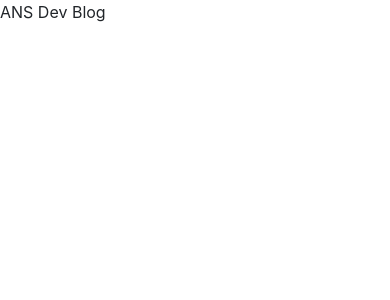
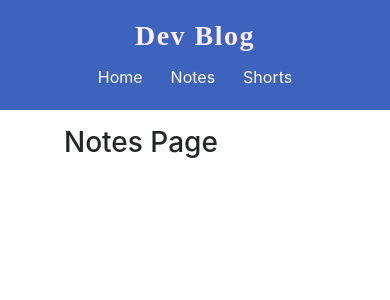
Before and after one commit to answebdev/dev-blog, a React (Create React App) app: page /notes in a window 390 px wide. Shown: the top 300 px of the page. Built offline with nearby package versions, Linux system fonts and the light colour scheme; the HTML template or start-up script is replaced by a standard one.

Commit message:
added main Pages and Layout components

```diff
--- a/package.json
+++ b/package.json
@@ -6,8 +6,12 @@
     "@testing-library/jest-dom": "^4.2.4",
     "@testing-library/react": "^9.5.0",
     "@testing-library/user-event": "^7.2.1",
+    "bootstrap": "^4.5.0",
     "react": "^16.13.1",
+    "react-bootstrap": "^1.0.1",
     "react-dom": "^16.13.1",
+    "react-helmet": "^6.0.0",
+    "react-router-dom": "^5.2.0",
     "react-scripts": "3.4.1"
   },
   "scripts": {
--- a/public/index.html
+++ b/public/index.html
@@ -25,6 +25,7 @@
   <noscript>You need to enable JavaScript to run this app.</noscript>
   <div id="root"></div>
 
+
 </body>
 
 </html>
--- a/src/App.css
+++ b/src/App.css
@@ -0,0 +1,281 @@
+* {
+  box-sizing: border-box;
+  margin: 0;
+  padding: 0;
+}
+
+/* Utilities */
+.container {
+  max-width: 1100px;
+  margin: auto;
+  overflow: hidden;
+  padding: 0 2rem;
+}
+
+html {
+  height: 100%;
+  box-sizing: border-box;
+}
+
+/* Navbar */
+.navbar {
+  display: flex;
+  justify-content: space-between;
+  align-items: center;
+  padding: 0.7rem 2rem;
+  z-index: 1;
+  width: 100%;
+  background-color: #3e63bd !important;
+  border-bottom: solid 1px var(--primary-color);
+  margin-bottom: 1rem;
+}
+
+.nav-title {
+  color: #ffeeff;
+  font-family: 'Dancing Script', cursive;
+  font-size: 28px;
+  font-weight: 700;
+  letter-spacing: 1.5px;
+  padding-bottom: 0.5em;
+  /* margin-bottom: -10px; */
+}
+
+#links {
+  color: #c7d1d8 !important;
+}
+
+#links {
+  margin-bottom: -15px;
+  float: inherit;
+}
+
+.navbar ul {
+  display: flex;
+}
+
+.navbar li {
+  list-style: none;
+}
+
+.navbar a {
+  color: #fff;
+  /* padding: 0.45rem; */
+  margin: 0 0.25rem;
+  margin-bottom: -30px;
+}
+
+.navbar a:hover {
+  color: var(--light-color);
+}
+
+.navbar .welcome span {
+  margin-right: 0.6rem;
+}
+
+/* End Navbar */
+
+a {
+  /* color: #007bff; */
+  color: #ffeeff;
+  text-decoration: none;
+  background-color: transparent;
+  padding: 0 10px;
+}
+
+a:hover {
+  color: #c7d1d8;
+  /* color: #5b727f; */
+  text-decoration: none;
+}
+
+#back-div {
+  text-align: center;
+}
+
+#error-msg {
+  position: fixed;
+  top: 50%;
+  left: 50%;
+  transform: translate(-50%, -50%);
+}
+
+#error-btn {
+  background: #3e63bd;
+  border-color: #3e63bd;
+}
+
+/* ===== MEDIA QUERIES ===== */
+
+@media screen and (min-width: 981px) and (max-width: 1200px) {
+  /* body {
+    background-color: red;
+  } */
+
+  .nav-title {
+    padding-bottom: 0.5em;
+  }
+}
+
+@media screen and (min-width: 769px) and (max-width: 980px) {
+  /* body {
+    background-color: yellow;
+  } */
+
+  .nav-title {
+    padding-bottom: 0.5em;
+  }
+}
+
+@media screen and (min-width: 641px) and (max-width: 768px) {
+  /* body {
+    background-color: steelblue;
+  } */
+
+  .nav-title {
+    padding-bottom: 0.5em;
+  }
+}
+
+@media screen and (min-width: 551px) and (max-width: 640px) {
+  /* body {
+    background-color: brown;
+  } */
+
+  .navbar {
+    display: block;
+    text-align: center;
+    padding-bottom: 20px;
+  }
+
+  .nav-title {
+    margin-top: -20px;
+    margin-bottom: -30px;
+  }
+
+  .navbar ul {
+    text-align: center;
+    justify-content: center;
+  }
+}
+
+@media screen and (min-width: 471px) and (max-width: 550px) {
+  /* body {
+    background-color: salmon;
+  } */
+
+  .navbar {
+    display: block;
+    text-align: center;
+    padding-bottom: 20px;
+  }
+
+  .nav-title {
+    margin-top: -20px;
+    margin-bottom: -30px;
+  }
+
+  .navbar ul {
+    text-align: center;
+    justify-content: center;
+  }
+}
+
+@media screen and (min-width: 431px) and (max-width: 470px) {
+  /* body {
+    background-color: black;
+  } */
+
+  .navbar {
+    display: block;
+    text-align: center;
+    padding-bottom: 20px;
+  }
+
+  .nav-title {
+    margin-top: -20px;
+    margin-bottom: -30px;
+  }
+
+  .navbar ul {
+    text-align: center;
+    justify-content: center;
+  }
+
+  #brand-link {
+    float: inline-end;
+    margin-top: 5px;
+    margin-bottom: -60px;
+    font-size: 28px;
+  }
+
+  #brand-link {
+    float: inline-end;
+    font-size: 28px;
+  }
+}
+
+@media screen and (min-width: 401px) and (max-width: 430px) {
+  /* body {
+    background-color: burlywood;
+  } */
+
+  .navbar {
+    display: block;
+    text-align: center;
+    padding-bottom: 20px;
+  }
+
+  .nav-title {
+    margin-top: -20px;
+    margin-bottom: -30px;
+  }
+
+  .navbar ul {
+    text-align: center;
+    justify-content: center;
+  }
+
+  #brand-link {
+    float: inline-end;
+    margin-top: 5px;
+    margin-bottom: -60px;
+    font-size: 28px;
+  }
+
+  .nav-link {
+    font-size: 14px;
+  }
+}
+
+@media screen and (min-width: 100px) and (max-width: 400px) {
+  /* body {
+    background-color: pink;
+  } */
+
+  .navbar {
+    display: block;
+    text-align: center;
+    padding-bottom: 20px;
+  }
+
+  .nav-title {
+    margin-top: -20px;
+    margin-bottom: -30px;
+  }
+
+  .navbar ul {
+    text-align: center;
+    justify-content: center;
+  }
+
+  #brand-link {
+    float: inline-end;
+    margin-top: 12px;
+    margin-bottom: -60px;
+    font-size: 18px;
+  }
+
+  .nav-link {
+    font-size: 12px;
+  }
+}
--- a/src/App.js
+++ b/src/App.js
@@ -1,12 +1,31 @@
-import React from 'react';
+import React, { Fragment } from 'react';
+import { BrowserRouter as Router, Route, Switch } from 'react-router-dom';
+import Home from './components/pages/Home';
+import Notes from './components/pages/Notes';
+import Shorts from './components/pages/Shorts';
+import Error from './components/pages/Error';
+import Navigation from './components/layout/Navigation';
+import 'bootstrap/dist/css/bootstrap.min.css';
 import './App.css';
 
 const App = () => {
   return (
-    <div className="App">
-      ANS Dev Blog
+    <div className='App'>
+      <Router>
+        <Fragment>
+          <Navigation />
+          <div className='container'>
+            <Switch>
+              <Route exact path='/' component={Home} />
+              <Route exact path='/notes' component={Notes} />
+              <Route exact path='/shorts' component={Shorts} />
+              <Route component={Error} />
+            </Switch>
+          </div>
+        </Fragment>
+      </Router>
     </div>
   );
-}
+};
 
 export default App;
--- /dev/null
+++ b/src/components/layout/Navigation.js
@@ -0,0 +1,38 @@
+import React, { Fragment } from 'react';
+import { Link } from 'react-router-dom';
+// import logo from '../layout/react-logo.png';
+
+const Navigation = ({ title }) => {
+  return (
+    <Fragment>
+      <div className='navbar bg-primary'>
+        <a href='/'>
+          <p className='nav-title'>
+            {/* <img id='app-logo' src={logo} alt='React Logo' />
+            &nbsp; */}
+            {title}
+          </p>
+        </a>
+        <div id='links'>
+          <ul>
+            <li>
+              <Link to='/'>Home</Link>
+            </li>
+            <li>
+              <Link to='/notes'>Notes</Link>
+            </li>
+            <li>
+              <Link to='/shorts'>Shorts</Link>
+            </li>
+          </ul>
+        </div>
+      </div>
+    </Fragment>
+  );
+};
+
+Navigation.defaultProps = {
+  title: 'Dev Blog',
+};
+
+export default Navigation;
--- /dev/null
+++ b/src/components/pages/Error.js
@@ -0,0 +1,31 @@
+import React from 'react';
+import { Container, Row, Col } from 'react-bootstrap';
+import { Helmet } from 'react-helmet';
+
+const Error = () => {
+  return (
+    <div>
+      <Helmet>
+        <title>Dev Blog | Error</title>
+      </Helmet>
+      <Container fluid>
+        <Row>
+          <Col md={12}>
+            <div id='error-msg'>
+              <h2 className='text-center'>Oops!</h2>
+              <p></p>
+              <p className='text-center'>404 Page Not Found.</p>
+              <div id='back-div'>
+                <a class='btn btn-primary btn-sm' id='error-btn' href='/'>
+                  <i className='fa fa-home'></i> Take Me Home
+                </a>
+              </div>
+            </div>
+          </Col>
+        </Row>
+      </Container>
+    </div>
+  );
+};
+
+export default Error;
--- /dev/null
+++ b/src/components/pages/Home.js
@@ -0,0 +1,22 @@
+import React from 'react';
+import { Container, Row, Col } from 'react-bootstrap';
+import { Helmet } from 'react-helmet';
+
+const Home = () => {
+  return (
+    <div>
+      <Helmet>
+        <title>Dev Blog</title>
+      </Helmet>
+      <Container className='container' fluid>
+        <Row>
+          <Col md={12}>
+            <h3>Home Page</h3>
+          </Col>
+        </Row>
+      </Container>
+    </div>
+  );
+};
+
+export default Home;
--- /dev/null
+++ b/src/components/pages/Notes.js
@@ -0,0 +1,22 @@
+import React from 'react';
+import { Container, Row, Col } from 'react-bootstrap';
+import { Helmet } from 'react-helmet';
+
+const Notes = () => {
+  return (
+    <div>
+      <Helmet>
+        <title>Dev Blog | Notes</title>
+      </Helmet>
+      <Container className='container' fluid>
+        <Row>
+          <Col md={12}>
+            <h3>Notes Page</h3>
+          </Col>
+        </Row>
+      </Container>
+    </div>
+  );
+};
+
+export default Notes;
--- /dev/null
+++ b/src/components/pages/Shorts.js
@@ -0,0 +1,22 @@
+import React from 'react';
+import { Container, Row, Col } from 'react-bootstrap';
+import { Helmet } from 'react-helmet';
+
+const Shorts = () => {
+  return (
+    <div>
+      <Helmet>
+        <title>Dev Blog | Shorts</title>
+      </Helmet>
+      <Container className='container' fluid>
+        <Row>
+          <Col md={12}>
+            <h3>Shorts Page</h3>
+          </Col>
+        </Row>
+      </Container>
+    </div>
+  );
+};
+
+export default Shorts;
```
Also changed, not shown: 1 other file (tests, documents, lock files or other folders).
